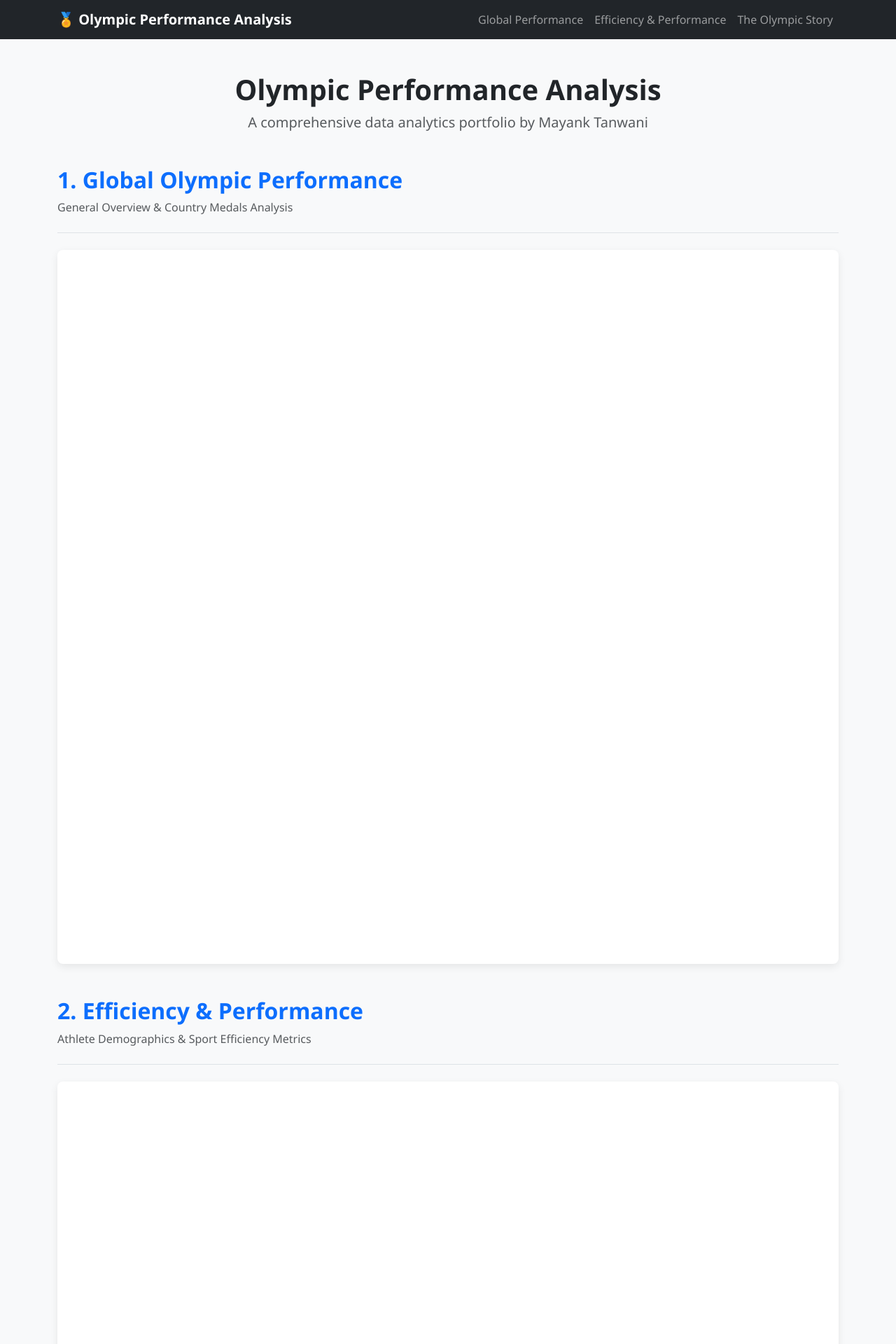
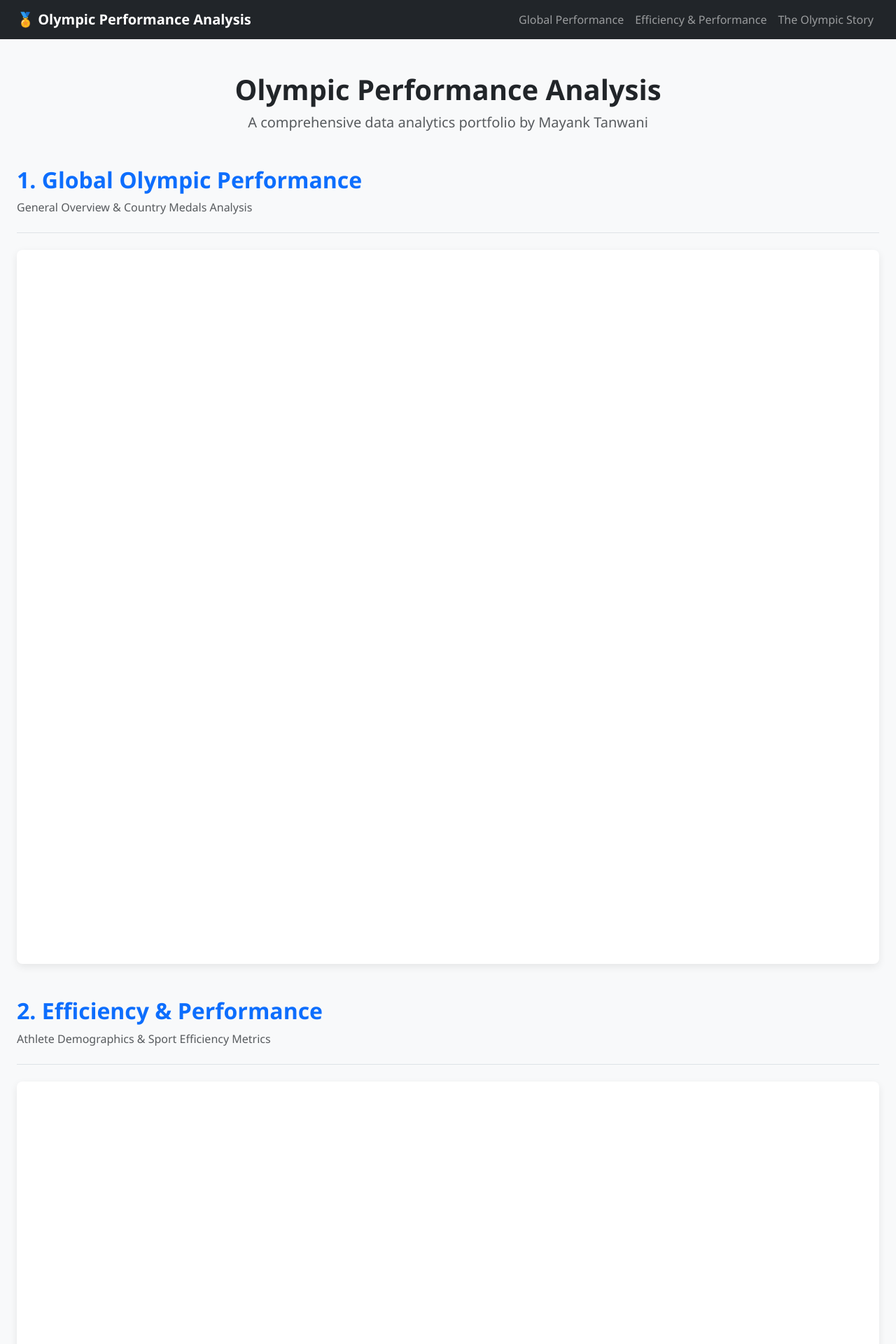
Before and after one commit to mtanwani353-blip/olympic-performance-analysis, a Flask app: page / in a window 1280 px wide. Shown: the top 1920 px of the page at 70% size. Run offline with Flask 3, Linux system fonts and the light colour scheme; some libraries are stand-ins or nearby versions.

Commit message:
Update index.html

```diff
--- a/templates/index.html
+++ b/templates/index.html
@@ -5,14 +5,20 @@
   <meta name="viewport" content="width=device-width, initial-scale=1.0">
   <title>Olympic Performance Analysis Portfolio</title>
 
+  <!-- Bootstrap 5 CSS -->
   <link href="https://cdn.jsdelivr.net/npm/bootstrap@5.3.0/dist/css/bootstrap.min.css" rel="stylesheet">
+
+  <!-- Flask Static CSS link -->
   <link href="{{ url_for('static', filename='css/style.css') }}" rel="stylesheet">
+
+  <!-- Tableau JS API Library -->
   <script type="text/javascript" src="https://public.tableau.com/javascripts/api/tableau-2.min.js"></script>
 </head>
 <body>
 
+  <!-- Navigation Bar -->
   <nav class="navbar navbar-expand-lg navbar-dark bg-dark sticky-top">
-    <div class="container">
+    <div class="container-fluid px-4">
       <a class="navbar-brand fw-bold" href="#dashboard1">
         🏅 Olympic Performance Analysis
       </a>
@@ -35,13 +41,16 @@
     </div>
   </nav>
 
-  <div class="container my-5">
+  <!-- Main Content Area -->
+  <div class="container-fluid px-4 my-5">
 
+    <!-- Title Section -->
     <div class="text-center mb-5">
       <h1 class="fw-bold">Olympic Performance Analysis</h1>
       <p class="lead text-muted">A comprehensive data analytics portfolio by Mayank Tanwani</p>
     </div>
 
+    <!-- Section 1: Dashboard 1 -->
     <section id="dashboard1" class="mb-5">
       <div class="border-bottom pb-2 mb-4">
         <h2 class="text-primary fw-bold">1. Global Olympic Performance</h2>
@@ -50,6 +59,7 @@
       <div id="tableauViz1" class="viz-container"></div>
     </section>
 
+    <!-- Section 2: Dashboard 2 -->
     <section id="dashboard2" class="mb-5">
       <div class="border-bottom pb-2 mb-4">
         <h2 class="text-primary fw-bold">2. Efficiency & Performance</h2>
@@ -58,6 +68,7 @@
       <div id="tableauViz2" class="viz-container"></div>
     </section>
 
+    <!-- Section 3: Story -->
     <section id="story" class="mb-5">
       <div class="border-bottom pb-2 mb-4">
         <h2 class="text-primary fw-bold">3. The Olympic Story</h2>
@@ -72,30 +83,37 @@
     <p class="mb-0">&copy; Olympic Performance Analysis | Mayank Tanwani</p>
   </footer>
 
+  <!-- Tableau Embedding Script matching 1500x1100 px dimensions -->
   <script>
     document.addEventListener("DOMContentLoaded", function() {
-      // Configured options to fit full dashboard dimensions and prevent content clipping
+
+      // Explicit options matching 1500px wide x 1100px high workbook settings
       var options = {
         hideTabs: true,
         hideToolbar: false,
         width: "100%",
-        height: "1000px" // Increased height to prevent vertical cutting
+        height: "1150px"
       };
 
+      // 1. Dashboard 1: Global Performance
       var containerDiv1 = document.getElementById("tableauViz1");
       var url1 = "https://public.tableau.com/views/Olympic_Performance_Analysis_Dashboard01/01GlobalOlympicPerformance";
       var viz1 = new tableau.Viz(containerDiv1, url1, options);
 
+      // 2. Dashboard 2: Efficiency & Performance
       var containerDiv2 = document.getElementById("tableauViz2");
       var url2 = "https://public.tableau.com/views/Olympic_Performance_Analysis_Dashboard02/02EfficiencyPerformance";
       var viz2 = new tableau.Viz(containerDiv2, url2, options);
 
+      // 3. Story: The Olympic Story
       var containerDiv3 = document.getElementById("tableauStoryViz");
       var url3 = "https://public.tableau.com/views/Olympic_Performance_Analysis_Stories/TheOlympicStory";
       var viz3 = new tableau.Viz(containerDiv3, url3, options);
+
     });
   </script>
 
+  <!-- Bootstrap 5 JS -->
   <script src="https://cdn.jsdelivr.net/npm/bootstrap@5.3.0/dist/js/bootstrap.bundle.min.js"></script>
 </body>
 </html>
```
